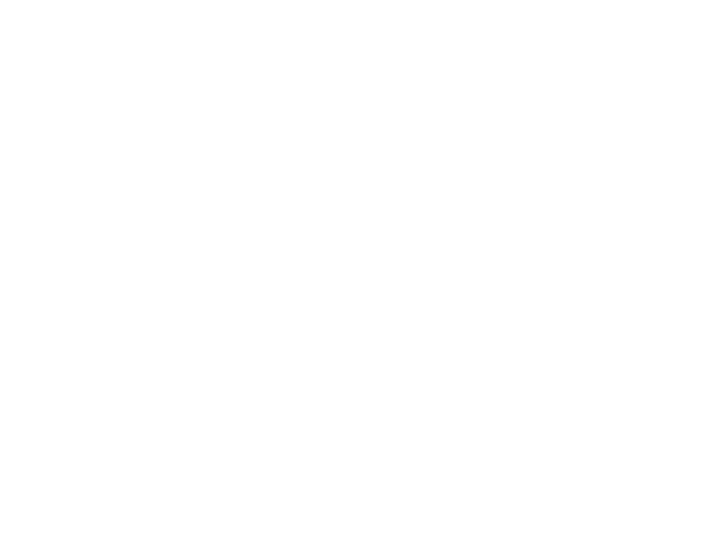
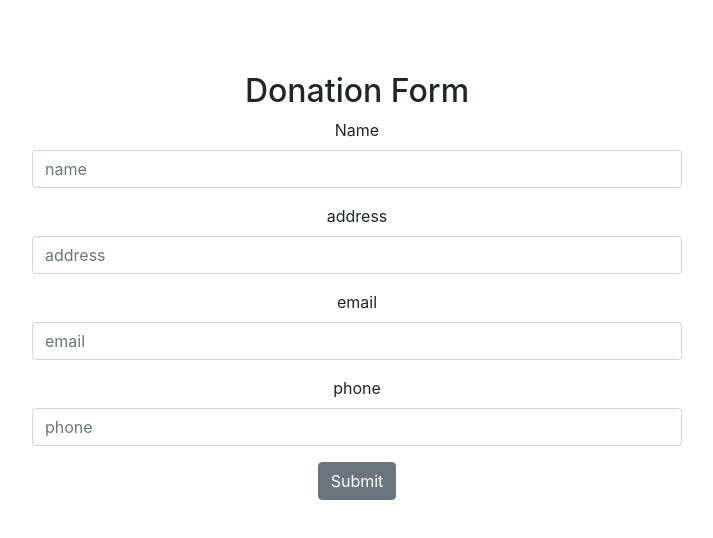
Before and after one commit to donor-management-bw/donormanagement-fe, a React (Create React App) app in the folder donormanagement/: page /donationform in a window 1280 px wide. Shown: the top 538 px of the page, without its empty margins (283-996 px from the left). Built offline with nearby package versions, Linux system fonts and the light colour scheme.

Commit message:
donation form made

```diff
--- a/donormanagement/src/App.js
+++ b/donormanagement/src/App.js
@@ -7,11 +7,12 @@
 // import PrivateRoute from "./components/PrivateRoute";
 
 import "./App.css";
+import AddDonorPage from "./components/AddDonorPage";
 
 function App() {
   return (
     <div className="App">
-      {/* <Route path="/login" component={Login} /> */}
+      <Route path="/donationform" component={AddDonorPage} />
       <Route path="/signup" component={SignupPage} />
       <Route exact path="/" component={DonationsPage} />
       {/* <PrivateRoute path="/" component={} />  */}
--- a/donormanagement/src/actions/index.js
+++ b/donormanagement/src/actions/index.js
@@ -12,3 +12,17 @@
         dispatch({ type: ADD_USER_FAILURE, payload: err.response });
       });
   };
+
+export const ADD_DONOR = "ADD_DONOR";
+export const ADD_DONOR_FAILURE = "ADD_DONOR_FAILURE";
+
+export const addDonor = newDonor => dispatch => {
+  axios
+    .post("https://donor-manage-bw.herokuapp.com/api/donor/add", newDonor)
+    .then(res => {
+      dispatch({ type: ADD_DONOR, payload: res.data });
+    })
+    .catch(err => {
+      dispatch({ type: ADD_DONOR_FAILURE, payload: err.response });
+    });
+};
--- /dev/null
+++ b/donormanagement/src/components/AddDonorPage.js
@@ -0,0 +1,130 @@
+import {
+    Container, Col, Form,
+    FormGroup, Label, Input,
+    Button,
+  } from 'reactstrap';
+
+  import './SignUp.css'
+
+  import Component from 'react-dom'
+  import React from 'react'
+  import PropTypes from 'prop-types';
+  import axios from 'axios'
+  import { connect } from "react-redux";
+  import { addDonor} from '../actions/index'
+
+  class AddDonorPage extends React.Component {
+    constructor(props) {
+        super(props);
+
+        this.state = {
+                name: '',
+                address: '',
+                email: '',
+                error: {},
+                isLoading: false
+        };
+    }
+
+    render() {
+        // const { error } = this.state;
+      return (
+        <Container className="SignUp">
+          <h2>Donation Form</h2>
+          <Form className="form" onSubmit={this.handleSubmit}>
+          <Col>
+              <FormGroup>
+                <Label>Name</Label>
+                <Input
+                  type="text"
+                  name="name"
+                  id="name"
+                  placeholder="name"
+                  value={this.state.name}
+                  onChange={this.handleChange} required
+                />
+                {/* {error.donorname && <span className="help-block">{error.donorname}</span>} */}
+              </FormGroup>
+            </Col>
+            <Col>
+              <FormGroup>
+                <Label>address</Label>
+                <Input
+                  type="address"
+                  name="address"
+                  id="address"
+                  placeholder="address"
+                  value={this.state.address}
+                  onChange={this.handleChange} required
+                />
+              </FormGroup>
+            </Col>
+            <Col>
+              <FormGroup>
+                <Label>email</Label>
+                <Input
+                  type="email"
+                  name="email"
+                  id="email"
+                  placeholder="email"
+                  value={this.state.email}
+                  onChange={this.handleChange} required
+                />
+              </FormGroup>
+            </Col>
+            <Col>
+              <FormGroup>
+                <Label>phone</Label>
+                <Input
+                  type="phone"
+                  name="phone"
+                  id="phone"
+                  placeholder="phone"
+                  value={this.state.phone}
+                  onChange={this.handleChange} required
+                />
+              </FormGroup>
+            </Col>
+
+            <Button disabled={this.state.isLoading}>Submit</Button>
+
+          </Form>
+        </Container>
+
+      );
+
+    }
+
+      handleChange = e => {
+        e.preventDefault();
+        this.setState({
+            [e.target.name]: e.target.value
+        });
+
+      };
+
+      handleSubmit = e => {
+        e.preventDefault();
+        const newDonor= {
+         donorname: this.state.donorname,
+         donation: this.state.donation
+        };
+        console.log(newDonor)
+        this.props.addDonor(newDonor)
+
+      }
+  }
+
+  AddDonorPage.propTypes = {
+    addDonor: PropTypes.func.isRequired
+}
+const mapStateToProps = state => ({
+  Donors: state.Donors,
+});
+
+export default connect(
+  mapStateToProps,
+  {
+    addDonor
+  }
+)(AddDonorPage);
--- /dev/null
+++ b/donormanagement/src/components/DonationsPage.css
@@ -0,0 +1,7 @@
+.donors {
+    display: flex;
+  flex-direction: column;
+  align-items: center;
+  font-size: 100px;
+  flex-wrap: wrap;
+}
--- a/donormanagement/src/components/DonationsPage.js
+++ b/donormanagement/src/components/DonationsPage.js
@@ -6,8 +6,13 @@
     NavbarBrand,
     Nav,
     NavItem,
-    NavLink
+    NavLink,
+    UncontrolledCollapse,
+    Card,
+    CardBody
 } from 'reactstrap';
+
+import './DonationsPage.css'
 
 class DonationsPage extends React.Component {
     render() {
@@ -24,14 +29,23 @@
                           <NavLink href="/login">Login</NavLink>
                         </NavItem>
                         <NavItem>
-                          <NavLink href="#">Link to Webpage</NavLink>
+                          <NavLink href="#">Add Donor</NavLink>
                         </NavItem>
                       </Nav>
                     </Navbar>
                 </div>
-                <div className="donors" >
-                  <h3>DONORS</h3>
-                  <Button size="sm">Edit Donor</Button>
+                <div className="donors">
+                <Button color="primary" id="toggler" style={{ margin: '1rem' }}>
+                    Donors Name
+                </Button>
+                <UncontrolledCollapse toggler="#toggler">
+                    <Card>
+                        <CardBody>
+                            donors creds
+                        </CardBody>
+                    </Card>
+                </UncontrolledCollapse>
+                <Button size="sm">Edit Donor</Button>
                 </div>
             </div>
         )
```
